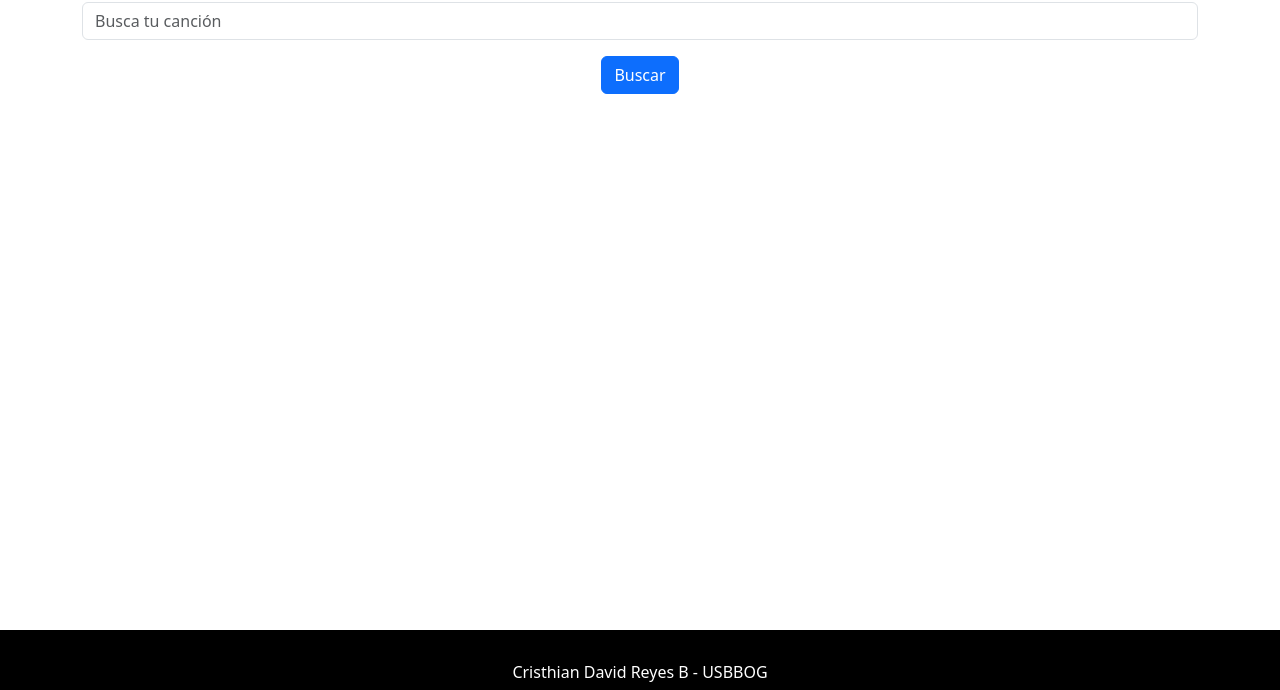
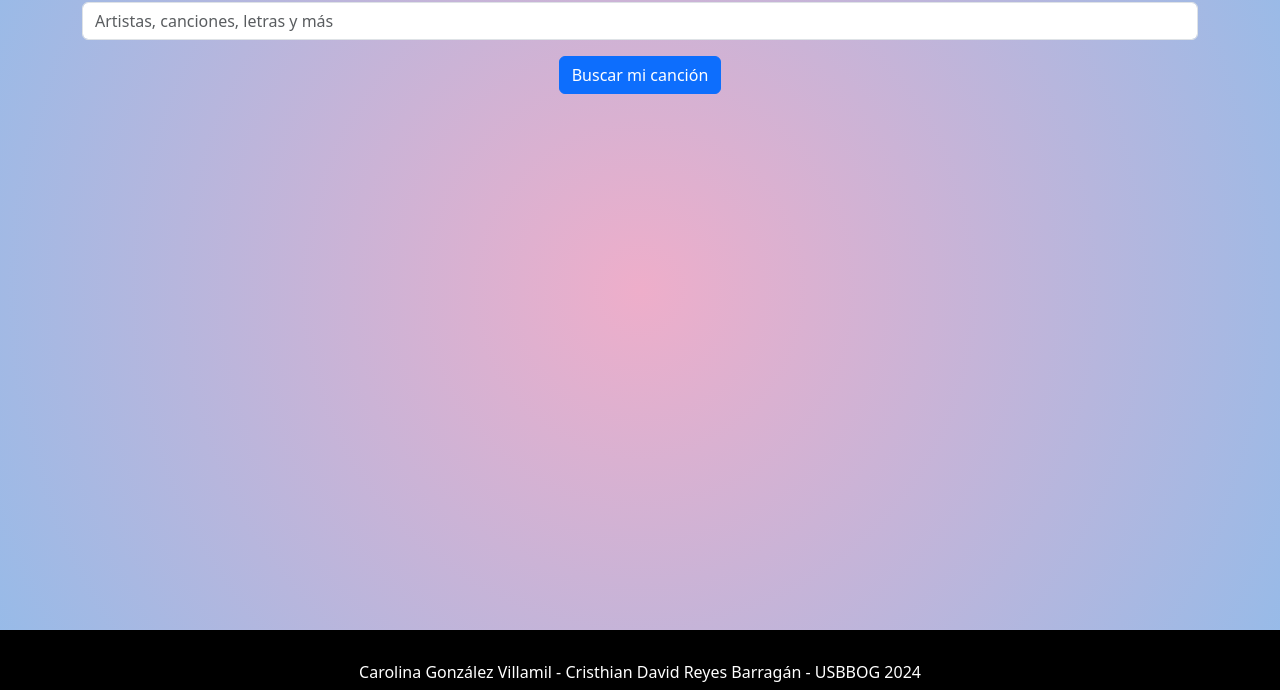
Before and after one commit to reyesbarra/pruebaAPIcreyes, a plain HTML site: page index.html in a window 1280 px wide. Shown: the part 110-800 px from the top of the page. Drawn offline with nearby package versions, Linux system fonts and the light colour scheme; no server answers.

Commit message:
Change css

```diff
--- a/css/styles.css
+++ b/css/styles.css
@@ -5,6 +5,8 @@ html {
 body {
   margin: 0;
   margin-bottom: 40px;
+  background: rgb(238,174,202);
+  background: radial-gradient(circle, rgba(238,174,202,1) 0%, rgba(148,187,233,1) 100%);
 }
 
 footer {
@@ -17,4 +19,5 @@ footer {
   padding: 30px;
   text-align: center;
 
+
 }
--- a/index.html
+++ b/index.html
@@ -14,10 +14,10 @@
 
       <form id="form" class="mt-10" action="#" method="POST">
         <div class="mt-3">
-          <input type="text" name="artist" id="artist" placeholder="Busca tu canción" class="form-control" />
+          <input type="text" name="artist" id="artist" placeholder="Artistas, canciones, letras y más" class="form-control" />
         </div>
         <div class="mt-3">
-          <input type="submit" class="btn btn-primary" value="Buscar" />
+          <input type="submit" class="btn btn-primary" value="Buscar mi canción" />
         </div>
       </form>
     </div>
@@ -27,7 +27,7 @@
   </div>
 
   <footer>
-    <p>Cristhian David Reyes B - USBBOG</p>
+    <p>Carolina González Villamil - Cristhian David Reyes Barragán - USBBOG 2024</p>
   </footer>
 
   <script src="js/app.js" type="module"></script>
--- a/js/app.js
+++ b/js/app.js
@@ -151,7 +151,7 @@ function showInfo(data) {
 
   const img = document.createElement("img");
   img.src = albumImg;
-  img.classList.add("w-48", "md:w-64", "h-48", "md:h-64", "mx-auto", "rounded");
+  img.style.width="200px";
 
   let albumInner = "Álbum: ";
 
```
